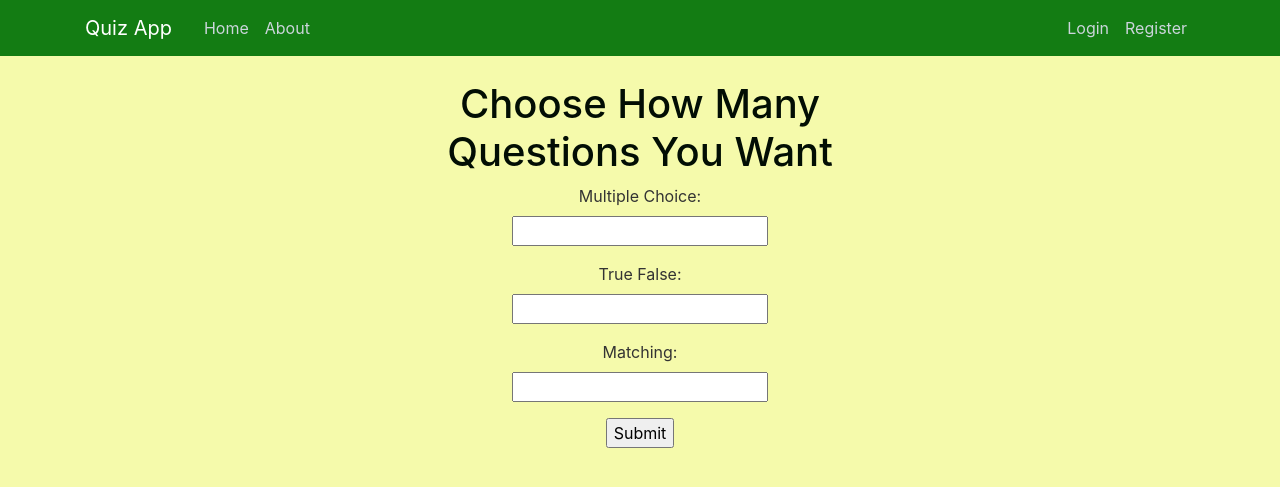
After one commit to imotyashok/quiz-system-phase2, a Flask app: page /questiontypes in a window 1280 px wide. The commit adds this page. Shown: the top 487 px of the page. Run offline with Flask 2, Linux system fonts and the light colour scheme; some libraries are stand-ins or nearby versions.

Commit message:
added html for question select form and html for that form's submission

```diff
--- a/quiz_app/forms.py
+++ b/quiz_app/forms.py
@@ -5,10 +5,10 @@ class QuestionTypesForm(FlaskForm):
     # Asks users how many questions of each type they want on the quiz they're making
     # TO-DO: Implement field validators
 
-    multiple_choice = IntegerField("Multiple Choice")
+    multiple_choice = IntegerField("Multiple Choice:")
 
-    true_false = IntegerField("True False")
+    true_false = IntegerField("True False:")
 
-    matching = IntegerField("Matching")
+    matching = IntegerField("Matching:")
 
     submit = SubmitField("Submit")
--- a/quiz_app/quiz_app.py
+++ b/quiz_app/quiz_app.py
@@ -1,4 +1,4 @@
-from flask import Flask, render_template
+from flask import Flask, render_template, request
 from forms import *
 app = Flask(__name__)
 
@@ -22,7 +22,10 @@ def makequiz():
 def takequiz():
     return render_template('takequiz.html', title='Take a Quiz')
 
-@app.route("/questiontypes")
+@app.route("/questiontypes", methods=['GET', 'POST'])
 def questiontypes():
     form = QuestionTypesForm()
+    if form.is_submitted():
+        result = request.form
+        return render_template('createquiz.html', title='Create Quiz', result=result)
     return render_template('questiontypes.html', title='Begin Building Your Quiz', form=form)
--- a/quiz_app/templates/home.html
+++ b/quiz_app/templates/home.html
@@ -6,7 +6,7 @@
             <h1 class="text-center" style="padding-bottom: 30px;">Welcome to the Quiz App! </h1>
 
 			<button type="button" class="btn btn-primary btn-lg btn-block"
-                style="background-color: rgb(128, 36, 114)" onclick="window.location.href = 'makequiz';">
+                style="background-color: rgb(128, 36, 114)" onclick="window.location.href = 'questiontypes';">
                 Make a Quiz
             </button>
 
--- /dev/null
+++ b/quiz_app/templates/questiontypes.html
@@ -0,0 +1,25 @@
+{% extends "layout.html" %}
+{% block content %}
+
+<div class="row">
+	<div class="col-md-3 "></div>
+	<div class="col-md-6">
+		<h1 class="text-center"> Choose How Many Questions You Want </h1>
+		<form action="" method="post">
+			<p class="text-center">
+				{{ form.multiple_choice.label }} <br>
+				{{ form.multiple_choice(size=30) }}
+			</p>
+			<p class="text-center">
+				{{ form.true_false.label }} <br>
+				{{ form.true_false(size=30) }}
+			</p>
+			<p class="text-center">
+				{{ form.matching.label }} <br>
+				{{ form.matching(size=30) }}
+			</p>
+			<p class="text-center" > {{ form.submit() }} </p>
+		</form>
+	</div>
+
+{% endblock content %}
```
Also changed, not shown: quiz_app/templates/createquiz.html (added, +24 -0 lines).
